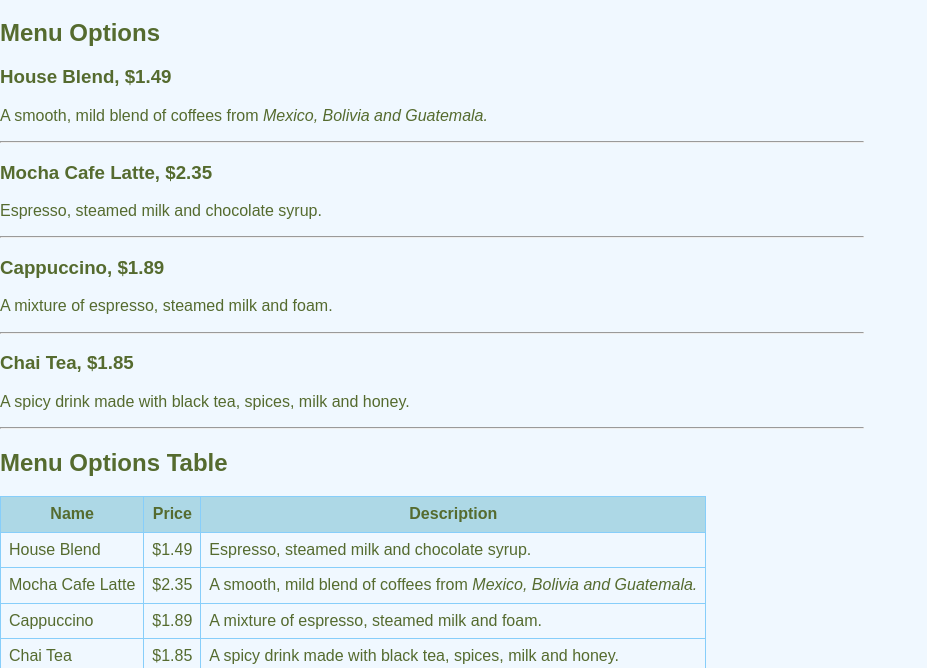
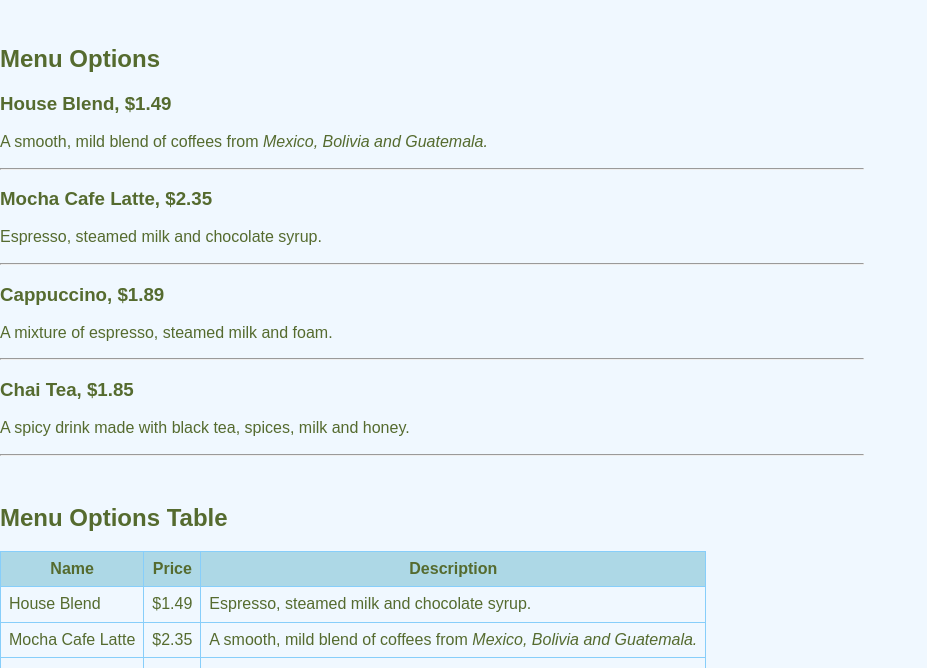
Before and after one commit to happymeal808/acit1620, a plain HTML site: page week1/index.html in a window 1280 px wide. Shown: the part 132-800 px from the top of the page, without its empty margins (0-927 px from the left). Drawn offline with Linux system fonts and the light colour scheme.

Commit message:
added styling

```diff
--- a/week1/styles/style.css
+++ b/week1/styles/style.css
@@ -1,9 +1,15 @@
+html{
+    scroll-behavior: smooth;
+}
 body{
     font-family:Arial, Helvetica, sans-serif;
     color: darkolivegreen;
     background-color: aliceblue;
     margin: auto;
     max-width: 54rem;
+}
+section{
+    margin: 3rem auto;
 }
 
 h1{
```
